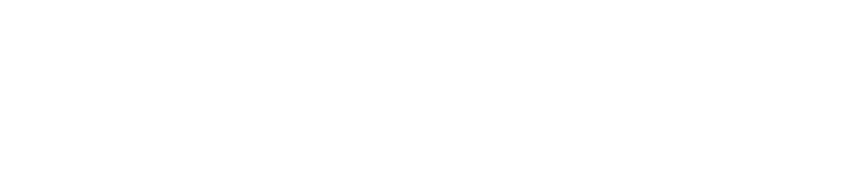
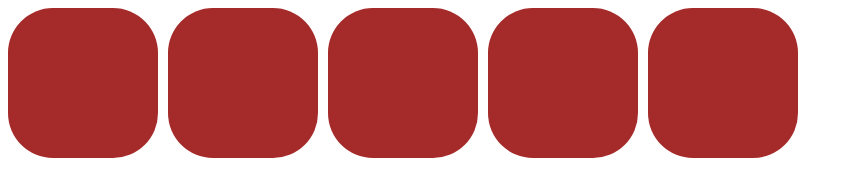
Before and after one commit to Fatema-Faria/Project, a plain HTML site: page index.html in a window 1280 px wide. Shown: the whole page, without its empty margins (0-853 px from the left). Drawn offline with Linux system fonts and the light colour scheme.

Commit message:
anything

```diff
--- a/index.html
+++ b/index.html
@@ -4,9 +4,32 @@
     <meta charset="UTF-8">
     <meta http-equiv="X-UA-Compatible" content="IE=edge">
     <meta name="viewport" content="width=device-width, initial-scale=1.0">
-    <title>Document</title>
+    <title>Transform</title>
+    <style>
+        .box{
+            height: 150px;
+            width: 150px;
+            background-color: brown;
+            border-radius: 30%;
+             transition: 2s;
+        }
+        .box-main{
+            display: flex;
+            gap: 10px;
+
+        }
+        .box:hover{
+            transform: skew(120deggit);
+        }
+    </style>
 </head>
 <body>
-
+    <div class="box-main">
+        <div class="box"></div>
+        <div class="box"></div>
+        <div class="box"></div>
+        <div class="box"></div>
+        <div class="box"></div>
+    </div>
 </body>
 </html>
```
